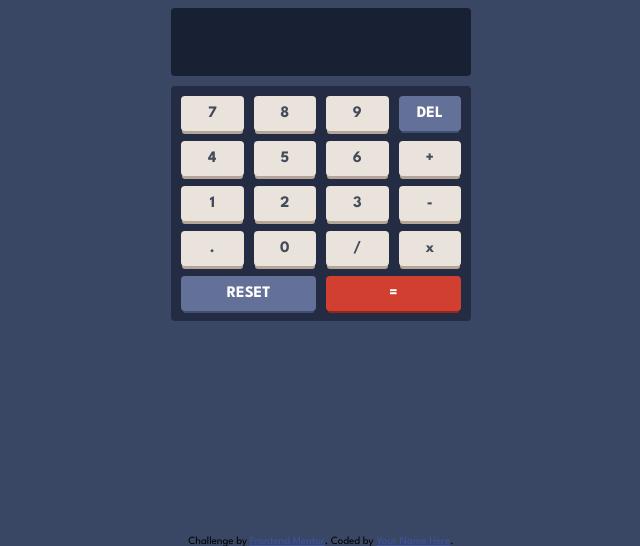
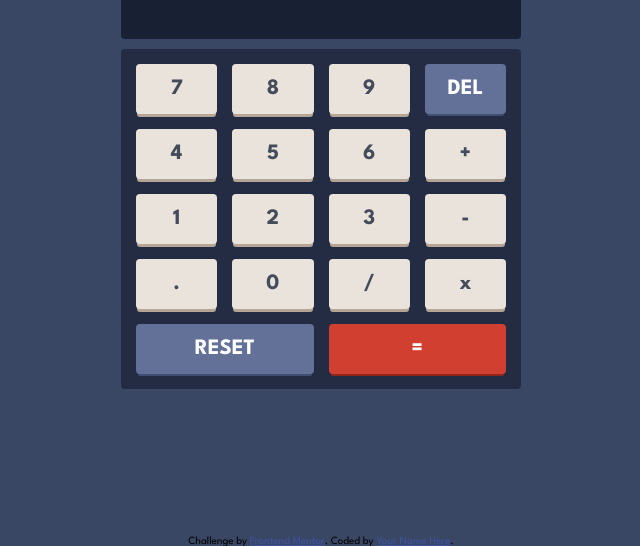
Before and after one commit to Demandtech/calculator, a plain HTML site: page index.html in a window 1280 px wide. Shown: the part 264-810 px from the top of the page, without its empty margins (319-959 px from the left). Drawn offline with Linux system fonts and the light colour scheme.

Commit message:
work on the size

```diff
--- a/style.css
+++ b/style.css
@@ -52,7 +52,7 @@ main{
 }
 
 .main-container{
- width: 300px;
+ width: 400px;
  margin: 0 auto;
 }
 
@@ -136,16 +136,19 @@ main{
 .display{
  background-color: hsl(224, 36%, 15%);
  color: hsl(0, 0%, 100%);
- font-size: 30px;
+ font-size: 60px;
  text-align: right;
  border-radius: 4px;
- padding: 20px 10px;
+ display: flex;
+ align-items: center;
+ justify-content: flex-end;
+ padding: 0 20px;
  font-weight: 700;
  width: 100%;
  border: none;
  caret-color: transparent;
  transition: 0.5s;
- height: 68px;
+ height: 100px;
  margin-bottom: 10px;
  overflow-x: hidden;
 }
@@ -155,9 +158,9 @@ main{
 .calc-keyspad{
  display: grid;
  grid-template-columns: repeat(4, 1fr);
- gap: 10px;
+ gap: 15px;
  background-color: hsl(223, 31%, 20%);
- padding: 10px;
+ padding: 15px;
  border-radius: 4px;
 
 }
@@ -198,12 +201,12 @@ main{
 }
 
 .btn{
- padding: 10px;
+ padding: 15px 10px;
  background-color: hsl(30, 25%, 89%);
  border: none;
  color: hsl(221, 14%, 31%);
  font-weight: 700;
- font-size: 16px;
+ font-size: 22px;
  border-radius: 4px;
  cursor: pointer;
  box-shadow: 0 4px 0 -1px hsl(28, 16%, 65%);
```
